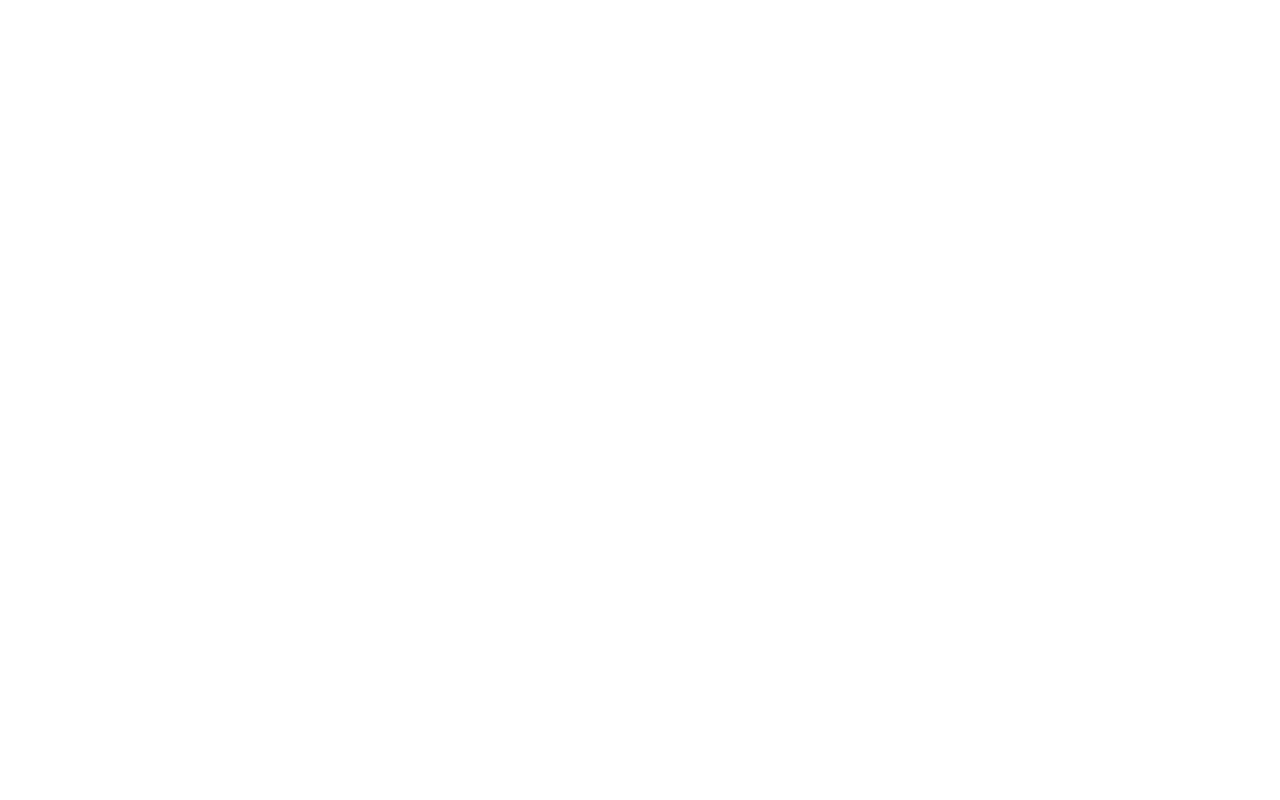
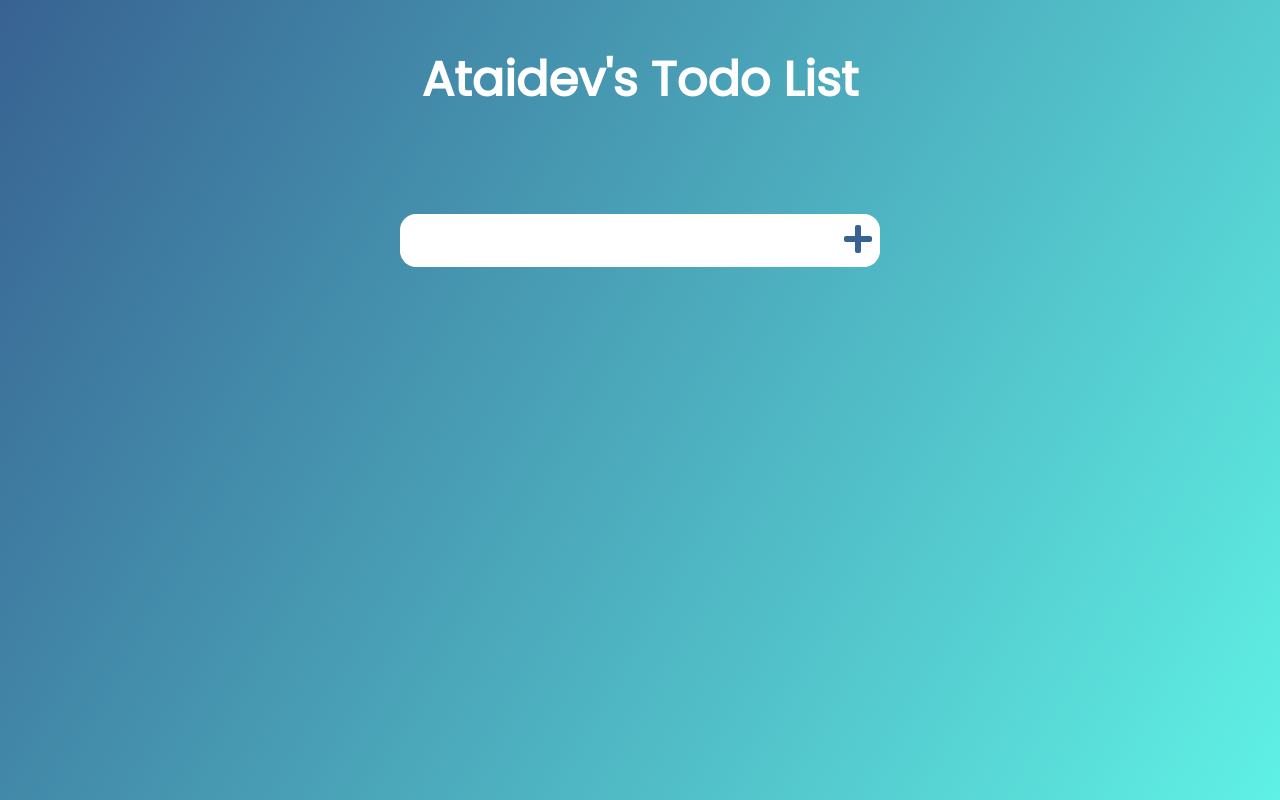
Before and after one commit to gabriel-ataidev/Todo-project, a plain HTML site: page index.html in a window 1280 px wide. Drawn offline with Linux system fonts and the light colour scheme.

Commit message:
just setting things up

```diff
--- a/index.html
+++ b/index.html
@@ -4,10 +4,25 @@
     <meta charset="UTF-8">
     <meta http-equiv="X-UA-Compatible" content="IE=edge">
     <meta name="viewport" content="width=device-width, initial-scale=1.0">
-    <title>Document</title>
+    <title>Todo List</title>
+    <link rel="stylesheet" href="https://cdnjs.cloudflare.com/ajax/libs/font-awesome/5.15.3/css/all.min.css" integrity="sha512-iBBXm8fW90+nuLcSKlbmrPcLa0OT92xO1BIsZ+ywDWZCvqsWgccV3gFoRBv0z+8dLJgyAHIhR35VZc2oM/gI1w==" crossorigin="anonymous" referrerpolicy="no-referrer" />
     <link rel="stylesheet" href="styles/style.css">
 </head>
 <body>
+    <header>
+        <h1>Ataidev's Todo List</h1>
+    </header>
+    <form>
+        <input type="text" class="todo-input">
+        <button class="todo-button" type="submit">
+            <i class="fas fa-plus"></i>
+        </button>
+    </form>
+    <div class="todo-container">
+        <ul class="todo-list"></ul>
+    </div>
+
+
     <script src="app.js"></script>
 </body>
 </html>
--- a/styles/style.scss
+++ b/styles/style.scss
@@ -0,0 +1,43 @@
+@import url('https://fonts.googleapis.com/css2?family=Poppins&display=swap');
+*{
+    margin: 0;
+    padding: 0;
+    box-sizing: border-box;
+}
+body{
+    background-image: linear-gradient(120deg, #386292, rgb(95, 241, 229));
+    color: white;
+    font-family: 'Poppins', sans-serif;
+    min-height: 100vh;
+}
+header{
+    font-size: 1.5rem;
+}
+header, form{
+    min-height: 20vh;
+    display: flex;
+    justify-content: center;
+    align-items: center;
+}
+form input, form button{
+    padding: 0.5rem;
+    font-size: 2rem;
+    border: none;
+    background: white;
+}
+form input{
+    border-top-left-radius: 1rem;
+    border-bottom-left-radius: 1rem;
+}
+form button{
+    border-top-right-radius: 1rem;
+    border-bottom-right-radius: 1rem;
+    background: white;
+    color: #386292;
+    cursor: pointer;
+    transition: all 0.8s ease;
+    &:hover{
+        background: #386292;
+        color: white;
+    }
+}
```
Also changed, not shown: styles/style.css, 1 other file.
